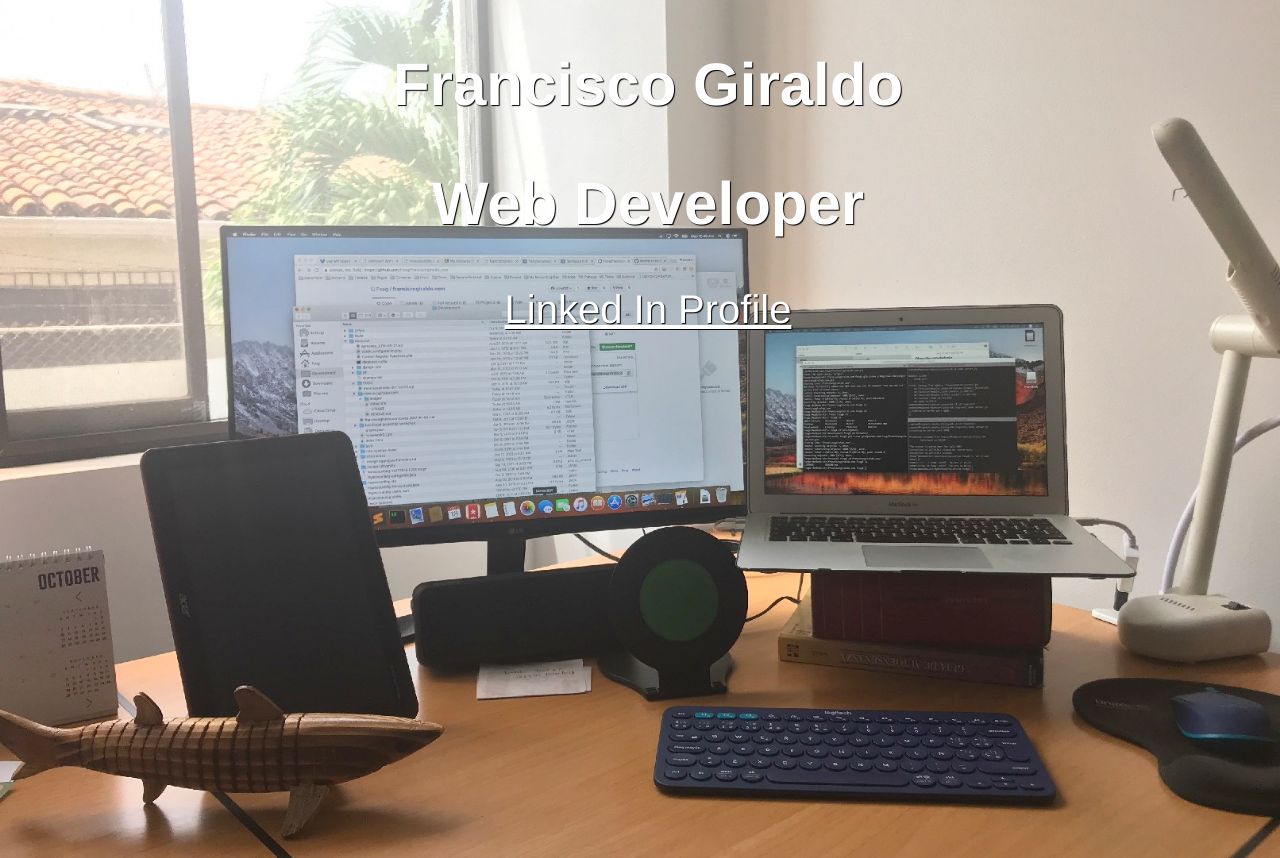
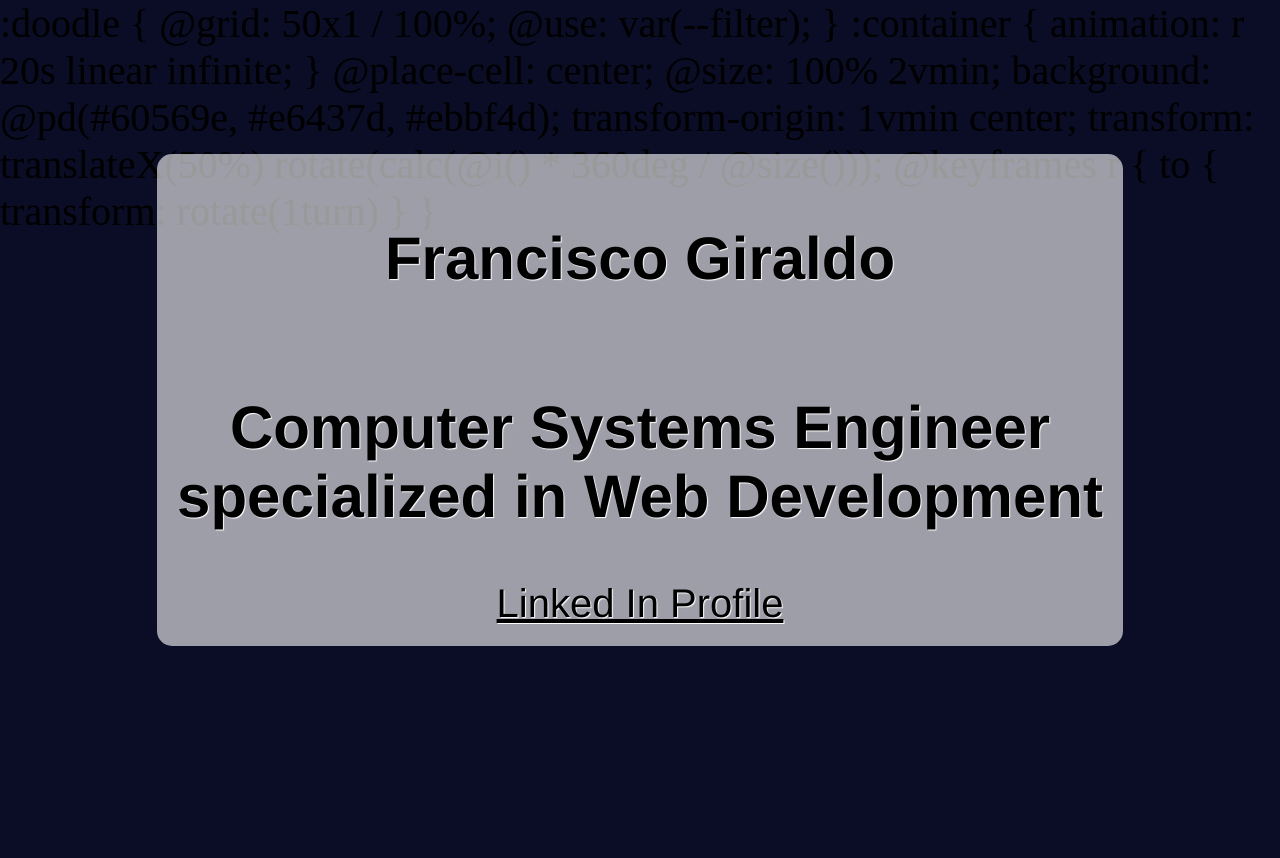
Before and after one commit to Fcog/franciscogiraldo.com, a PHP site: page / in a window 1280 px wide. After the commit the page ends 646 px from the top, so only its background shows below. Run offline with PHP 8.4, Linux system fonts and the light colour scheme; some libraries are stand-ins or nearby versions.

Commit message:
New CSS Doodle BG version

```diff
--- a/index.php
+++ b/index.php
@@ -3,12 +3,35 @@
 <head>
 	<title>Francisco Giraldo - Web Developer</title>
 	<link rel="stylesheet" type="text/css" href="styles.css">
+	<script src="https://cdnjs.cloudflare.com/ajax/libs/css-doodle/0.5.1/css-doodle.min.js"></script>
 </head>
 <body>
+<css-doodle>
+  :doodle {
+    @grid: 50x1 / 100%;
+    @use: var(--filter);
+  }
+  :container {
+    animation: r 20s linear infinite;
+  }
+  @place-cell: center;
+  @size: 100% 2vmin;
+  background: @pd(#60569e, #e6437d, #ebbf4d);
+  transform-origin: 1vmin center;
+  transform:
+    translateX(50%)
+    rotate(calc(@i() * 360deg / @size()));
+
+  @keyframes r {
+    to { transform: rotate(1turn) }
+  }
+</css-doodle>
 <section class="main">
-	<h1>Francisco Giraldo</h1>
-	<h2>Web Developer</h2>
-	<a href="https://www.linkedin.com/in/franciscogiraldo/">Linked In Profile</a>
+  <div class="container">
+  	<h1>Francisco Giraldo</h1>
+  	<h2>Computer Systems Engineer<br>specialized in Web Development</h2>
+  	<a href="https://www.linkedin.com/in/franciscogiraldo/">Linked In Profile</a>
+  </div>
 </section>
 </body>
 </html>
--- a/styles.css
+++ b/styles.css
@@ -1,15 +1,57 @@
+html {
+  width: 100%;
+  height: 100%;
+  margin: 0;
+  overflow: hidden;
+}
 body {
+  margin: 0;
 	height: 100vh;
 	width: 100%;
 	background: url(images/desktop.jpg) center center no-repeat;
 	background-size: cover;
+  background: #0A0D25;
+  overflow: hidden;
 	font-size: 40px;
+}
+:root {
+  --filter: (
+    filter: @svg-filter(<svg>
+      <filter>
+        <feTurbulence type="fractalNoise"
+          baseFrequency=".02" numOctaves="1" />
+        <feDisplacementMap in="SourceGraphic" scale="240" />
+      </filter>
+    </svg>);
+  );
+}
+.main {
+  position: absolute;
+  top: 0;
+  bottom: 0;
+  left: 0;
+  right: 0;
+  width: 100%;
+  display: flex;
+  flex-direction: column;
+  align-items: center;
+  justify-content: center;
+  z-index: 4;
+}
+.container {
+  display: flex;
+  flex-direction: column;
+  align-items: center;
+  justify-content: center;
+  padding: 0.5em;
+  background-color: rgba(255,255,255,0.6);
+  border-radius: 15px;
 }
 h1,
 h2,
 a {
-	color: #FFFFFF;
-	text-shadow: 1px 1px 1px #000000;
+	color: black;
+	text-shadow: 1px 1px 1px white;
 	font-family: Helvetica;
 	text-align: center;
 }
```
Also changed, not shown: images/Pentatonica Mayor de DO + Sistemas CAGED.jpg (added), images/desktop.JPG (deleted), 2 other files.
